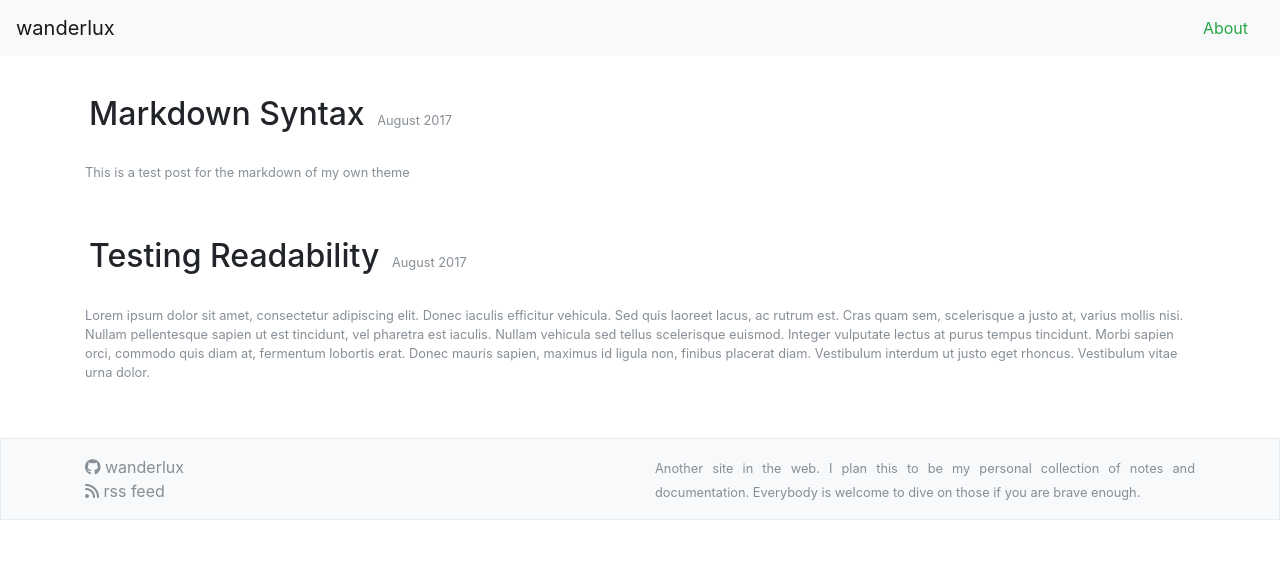
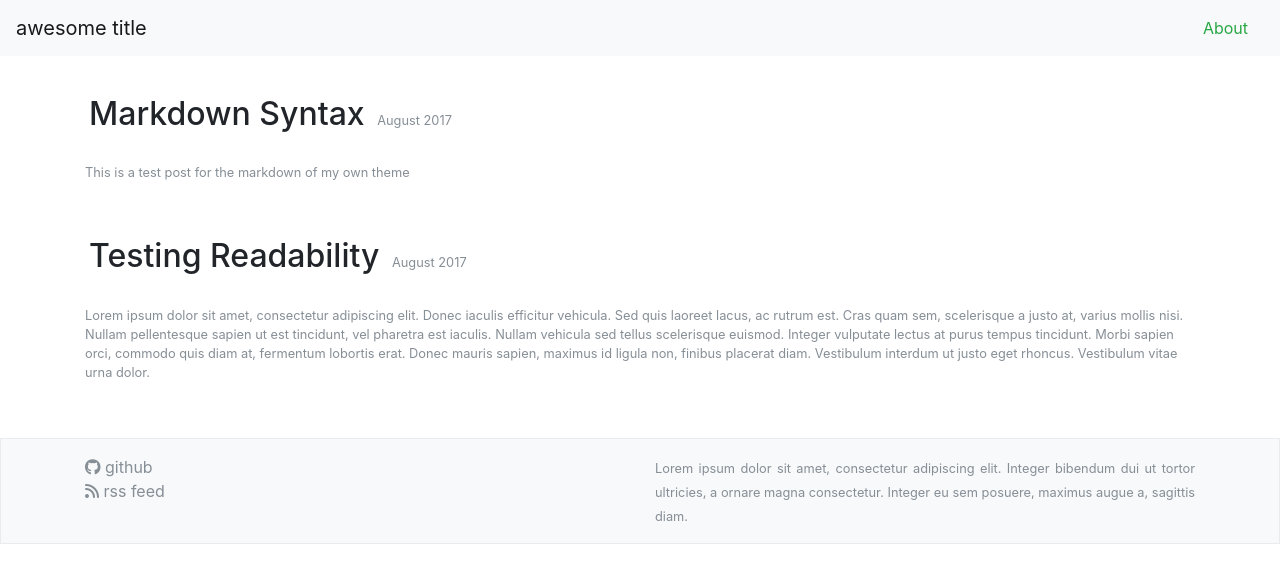
Before and after one commit to wanderlux/wanderlux.github.io, a Jekyll site: the page built from index.md, in a window 1280 px wide. Shown: the top 583 px of the page. Built offline with Jekyll 4.4.1, drawn with Linux system fonts in a browser that asks for light colours; nearby versions of some CDN libraries.

Commit message:
clean personal info

```diff
--- a/_config.yml
+++ b/_config.yml
@@ -13,15 +13,14 @@
 # you will see them accessed via {{ site.title }}, {{ site.email }}, and so on.
 # You can create any custom variable you would like, and they will be accessible
 # in the templates via {{ site.myvariable }}.
-title: wanderlux
+title: awesome title
 #email: your-email@example.com
 description: > # this means to ignore newlines until "baseurl:"
-  Another site in the web. I plan this to be my personal collection of notes and documentation.
-  Everybody is welcome to dive on those if you are brave enough.
+  Lorem ipsum dolor sit amet, consectetur adipiscing elit. Integer bibendum dui ut tortor ultricies, a ornare magna consectetur. Integer eu sem posuere, maximus augue a, sagittis diam.
 baseurl: "" # the subpath of your site, e.g. /blog
 url: "" # the base hostname & protocol for your site, e.g. http://example.com
 #twitter_username: jekyllrb
-github_username:  wanderlux
+github_username:  github
 # Build settings
 markdown: kramdown
 #theme: minima
```
Also changed, not shown: 4 other files.
